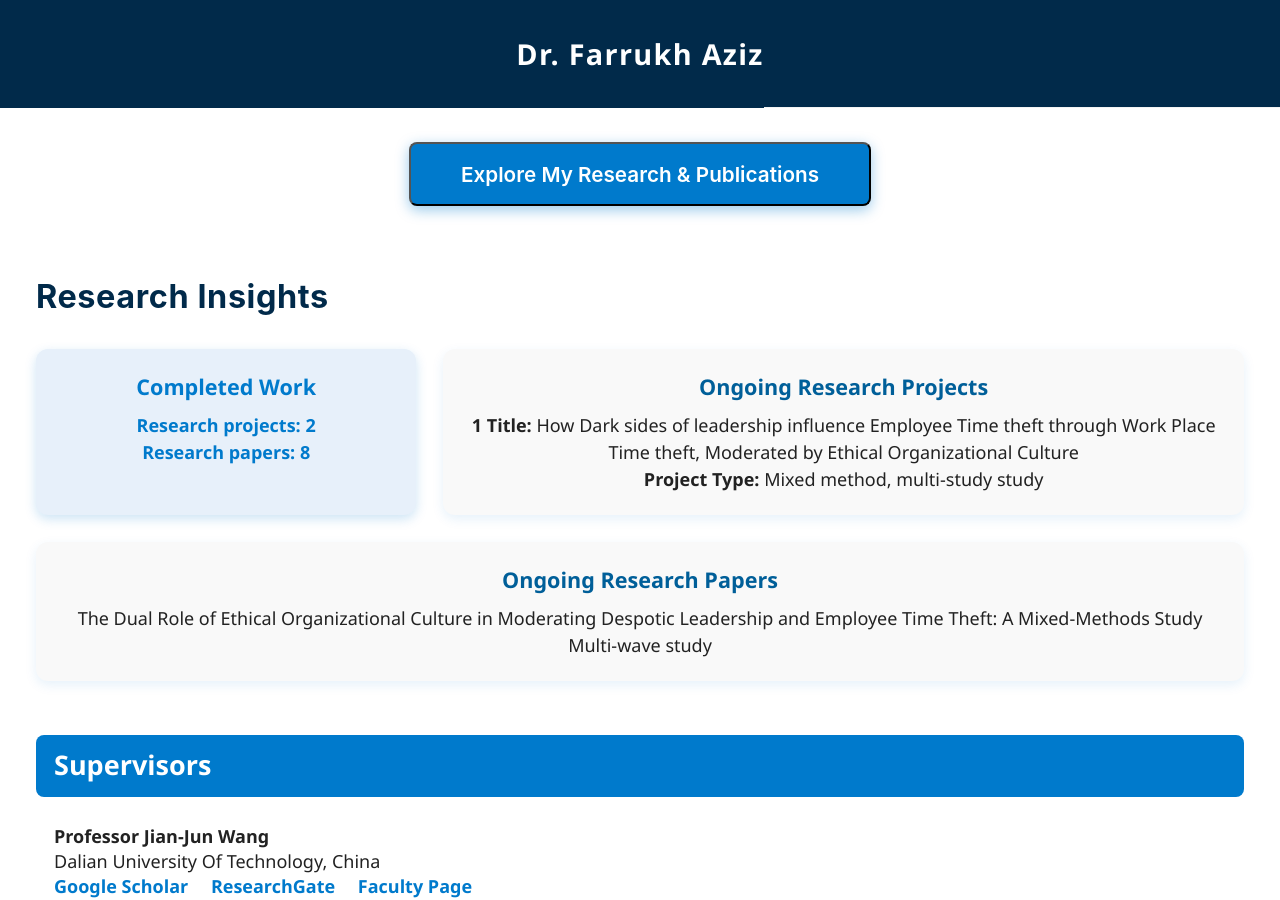
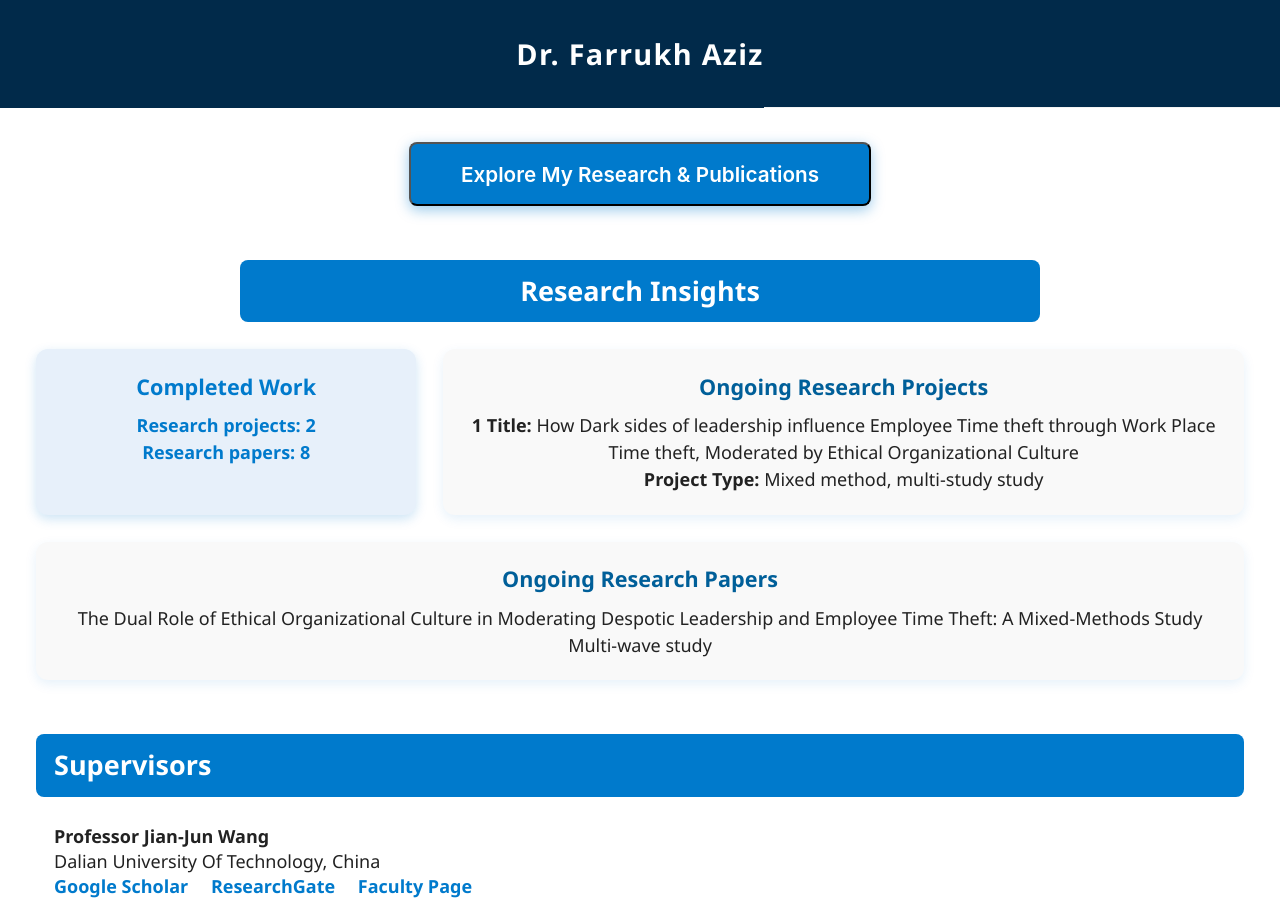
Before and after one commit to engrfarrukhaziz/engrfarrukhaziz.github.io, a Jekyll site: the page built from _pages/about.md, in a window 1280 px wide and 900 px high, scrolled down 490 px. Built offline with Jekyll 4.4.1, drawn with Linux system fonts in a browser that asks for light colours.

Commit message:
Update default.html

```diff
--- a/_layouts/default.html
+++ b/_layouts/default.html
@@ -245,9 +245,9 @@ layout: compress
       </nav>
 
 <!-- Research Insights Heading -->
-      <h2 style="margin-top: 4rem; color: #012a4a; font-weight: 700; font-size: 1.8rem; text-align: left; max-width: 1500px; margin-left: auto; margin-right: auto;">
-        Research Insights
-      </h2>
+      <div class="section-heading" style="max-width: 800px; margin: 3rem auto 1.5rem; text-align: center;">
+  Research Insights
+</div>
 
       <!-- Info Boxes Container -->
       <div style="max-width: 1500px; margin: 1rem auto 3rem; display: flex; gap: 1.5rem; flex-wrap: wrap; justify-content: flex-start;">
```
